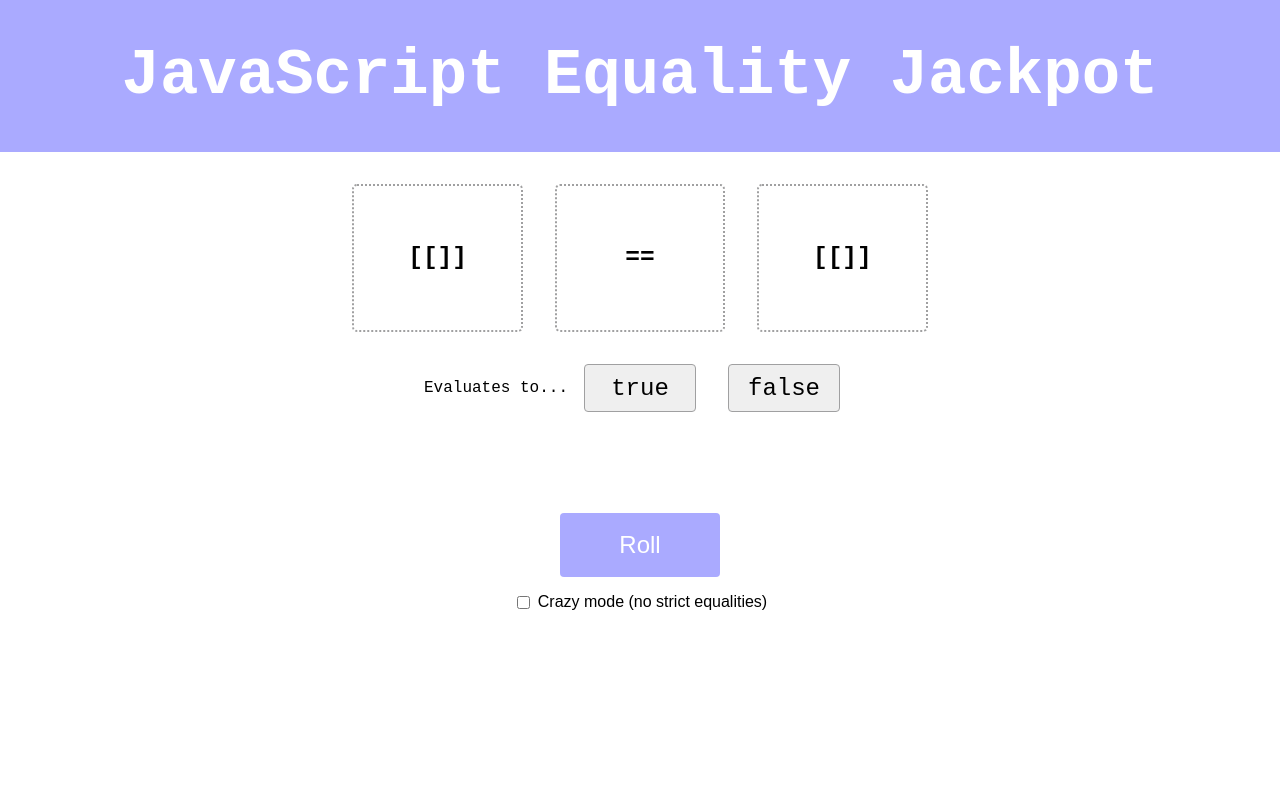
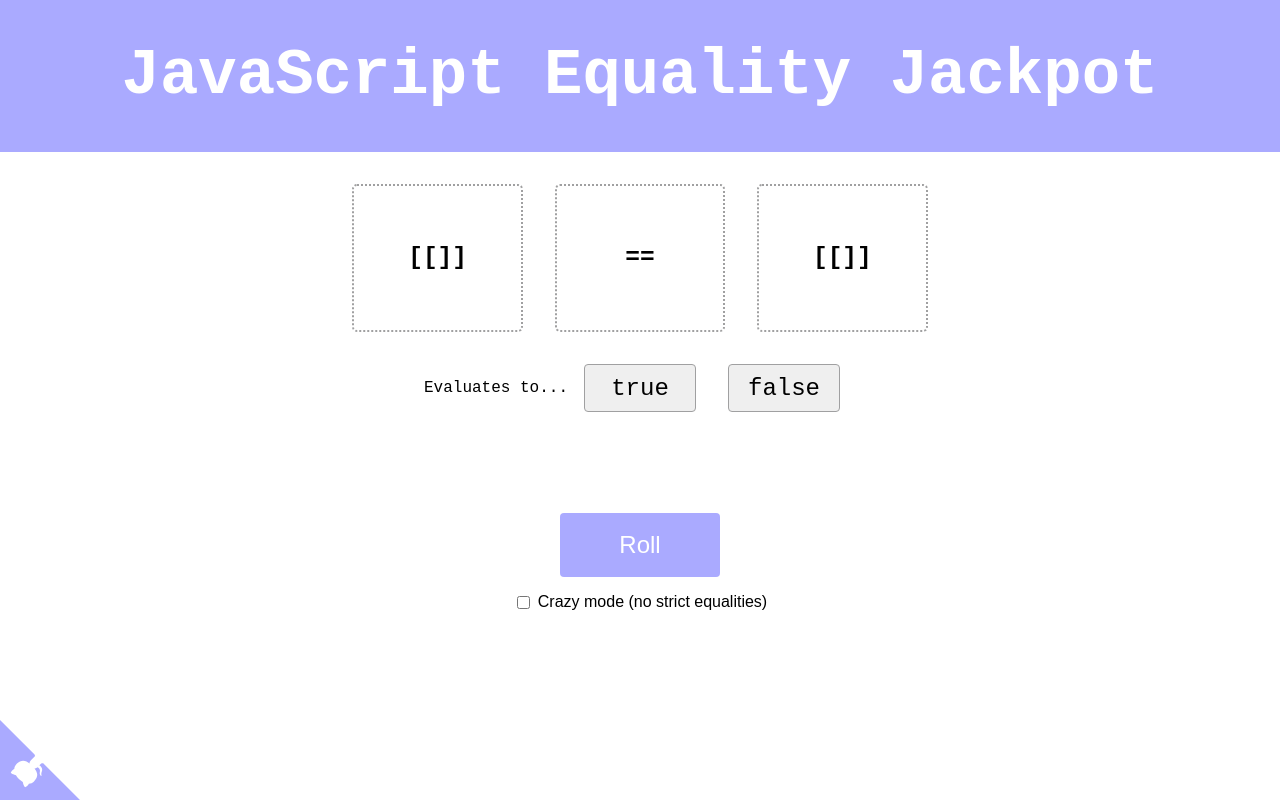
Before and after one commit to mathieu-anderson/js-equality-jackpot, a React (Create React App) app: page / in a window 1280 px wide. Built offline with nearby package versions, Linux system fonts and the light colour scheme.

Commit message:
Add github link

```diff
--- a/src/App.css
+++ b/src/App.css
@@ -282,6 +282,11 @@
   .Slots-line-results {
     font-size: calc(1.5em + 6 * ((100vw - 320px) / 680));
   }
+
+  .Slots-checkbox-label {
+    font-size: 0.8em;
+    margin-top: 0.3em;
+  }
 }
 
 @media screen and (min-width: 800px) {
@@ -320,4 +325,45 @@
   .Slots-line-results {
     font-size: 1.7em;
   }
+
+  .Slots-checkbox-label {
+    font-size: 1em;
+    margin-top: 0;
+  }
 }
+
+.octo {
+  fill: #aaf;
+  color: white;
+  position: absolute;
+  bottom: 0;
+  border: 0;
+  left: 0;
+  transform: rotate(180deg);
+}
+.github-corner:hover .octo-arm {
+  transform-origin: 130px 106px;
+  animation: octocat-wave 560ms ease-in-out;
+}
+@keyframes octocat-wave {
+  0%,
+  100% {
+    transform: rotate(0);
+  }
+  20%,
+  60% {
+    transform: rotate(-25deg);
+  }
+  40%,
+  80% {
+    transform: rotate(10deg);
+  }
+}
+@media (max-width: 500px) {
+  .github-corner:hover .octo-arm {
+    animation: none;
+  }
+  .github-corner .octo-arm {
+    animation: octocat-wave 560ms ease-in-out;
+  }
+}
--- a/src/App.tsx
+++ b/src/App.tsx
@@ -131,19 +131,33 @@
   const [isWeird, setIsWeird] = useState(false)
 
   const handleClick = (value: string) => {
-    if (result === value) {
-      setAnswerGiven(value)
-      setShowAnswer(true)
-    } else {
-      setAnswerGiven(value)
-      setShowAnswer(true)
-    }
+    setAnswerGiven(value)
+    setShowAnswer(true)
   }
 
   const checkAnswer = (answer: string) => answer.toString() === result
 
   return (
     <div className='App'>
+      <a
+        href='https://github.com/mathieu-anderson/js-equality-jackpot/'
+        className='github-corner'
+        aria-label='View source on GitHub'
+      >
+        <svg width='80' height='80' viewBox='0 0 250 250' className='octo' aria-hidden='true'>
+          <path d='M0,0 L115,115 L130,115 L142,142 L250,250 L250,0 Z' />
+          <path
+            d='M128.3,109.0 C113.8,99.7 119.0,89.6 119.0,89.6 C122.0,82.7 120.5,78.6 120.5,78.6 C119.2,72.0 123.4,76.3 123.4,76.3 C127.3,80.9 125.5,87.3 125.5,87.3 C122.9,97.6 130.6,101.9 134.4,103.2'
+            fill='currentColor'
+            className='octo-arm'
+          />
+          <path
+            d='M115.0,115.0 C114.9,115.1 118.7,116.5 119.8,115.4 L133.7,101.6 C136.9,99.2 139.9,98.4 142.2,98.6 C133.8,88.0 127.5,74.4 143.8,58.0 C148.5,53.4 154.0,51.2 159.7,51.0 C160.3,49.4 163.2,43.6 171.4,40.1 C171.4,40.1 176.1,42.5 178.8,56.2 C183.1,58.6 187.2,61.8 190.9,65.4 C194.5,69.0 197.7,73.2 200.1,77.6 C213.8,80.2 216.3,84.9 216.3,84.9 C212.7,93.1 206.9,96.0 205.4,96.6 C205.1,102.4 203.0,107.8 198.3,112.5 C181.9,128.9 168.3,122.5 157.7,114.1 C157.9,116.9 156.7,120.9 152.7,124.9 L141.0,136.5 C139.8,137.7 141.6,141.9 141.8,141.8 Z'
+            fill='currentColor'
+            className='octo-body'
+          />
+        </svg>
+      </a>
       <header className='App-header'>JavaScript Equality Jackpot</header>
       <section className='Slots'>
         <div className='Slots-line'>
```
